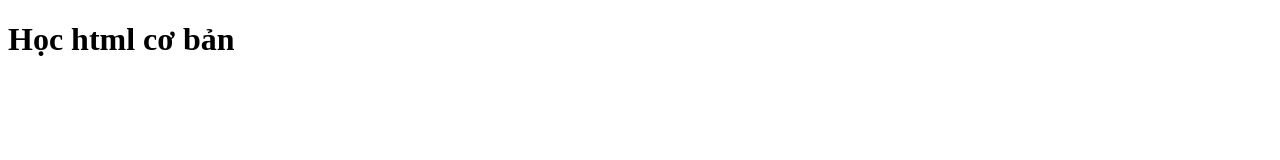
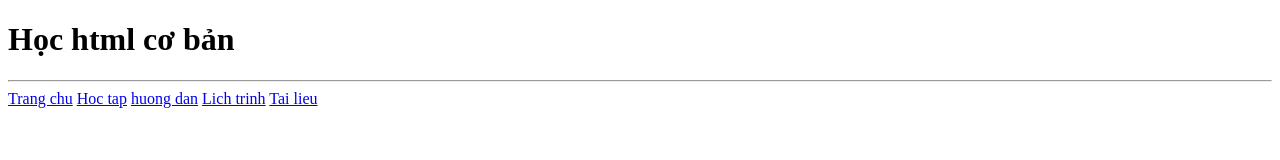
Before and after one commit to NTDuy7206/webcuaduy, a plain HTML site: page index.html in a window 1280 px wide. Drawn offline with Linux system fonts and the light colour scheme.

Commit message:
Them dinh kem

```diff
--- a/index.html
+++ b/index.html
@@ -1,11 +1,17 @@
 <!DOCTYPE html>
 <html lang="vi">
-<head>
-    <meta charset="UTF-8">
-    <meta name="viewport" content="width=device-width, initial-scale=1.0">
+  <head>
+    <meta charset="UTF-8" />
+    <meta name="viewport" content="width=device-width, initial-scale=1.0" />
     <title>Nguyen trong duy</title>
-</head>
-<body>
+  </head>
+  <body>
     <h1><b>Học html cơ bản</b></h1>
-</body>
+    <hr />
+    <a href="/img/trangchu.html"> Trang chu</a>
+    <a href="/img/hoctap.html">Hoc tap</a>
+    <a href="/img/huongdan.html">huong dan</a>
+    <a href="/img/lich.html">Lich trinh</a>
+    <a href="/img/tailieu.html">Tai lieu</a>
+  </body>
 </html>
```
